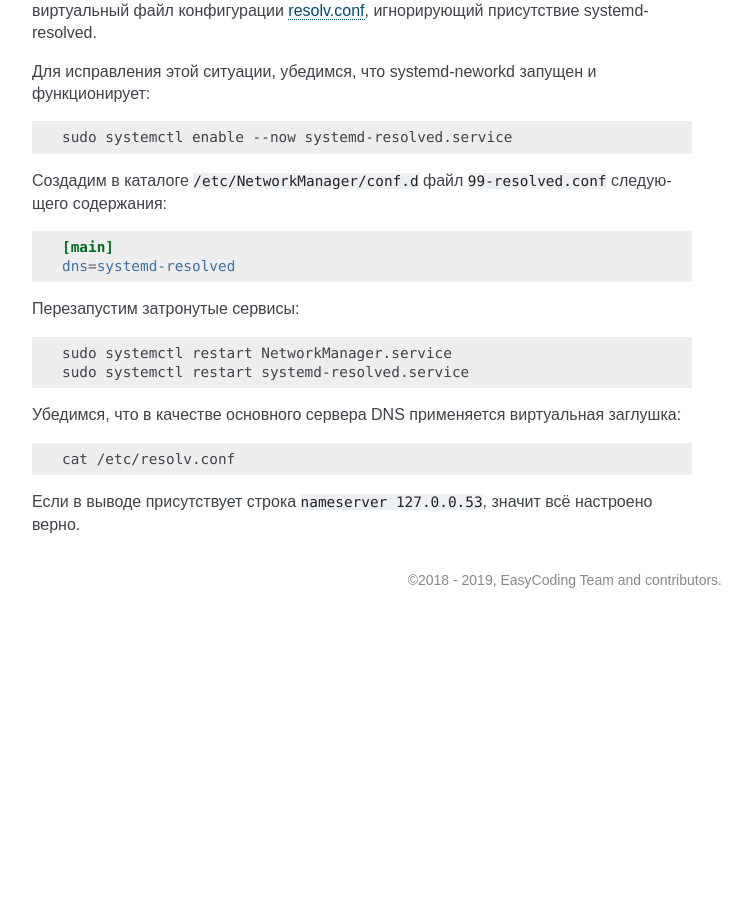
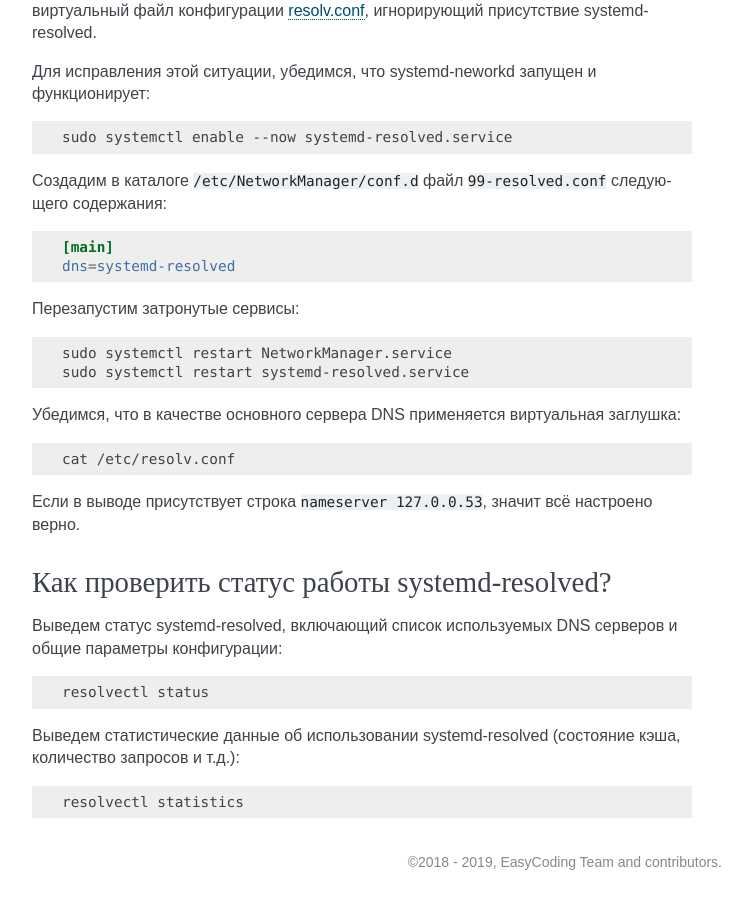
Before and after one commit to RussianFedora/FAQ, a Sphinx documentation site: the page built from source/networking.rst, in a window 1280 px wide and 900 px high, scrolled down 7498 px. Shown: the whole window, without its empty margins (388-1137 px from the left). Built offline with Sphinx 7.4.7, drawn with Linux system fonts in a browser that asks for light colours; before the commit the page ends 8116 px from its top, so only the background shows below that; some of the changed text lies outside the part shown.

Commit message:
Added question about gathering resolved status.

```diff
--- a/source/networking.rst
+++ b/source/networking.rst
@@ -442,3 +442,21 @@ DHCP сервер провайдера способен выдавать пом
     cat /etc/resolv.conf
 
 Если в выводе присутствует строка ``nameserver 127.0.0.53``, значит всё настроено верно.
+
+.. index:: network, dns, resolver, resolved
+.. _resolved-status:
+
+Как проверить статус работы systemd-resolved?
+================================================
+
+Выведем статус systemd-resolved, включающий список используемых DNS серверов и общие параметры конфигурации:
+
+.. code-block:: text
+
+    resolvectl status
+
+Выведем статистические данные об использовании systemd-resolved (состояние кэша, количество запросов и т.д.):
+
+.. code-block:: text
+
+    resolvectl statistics
```
